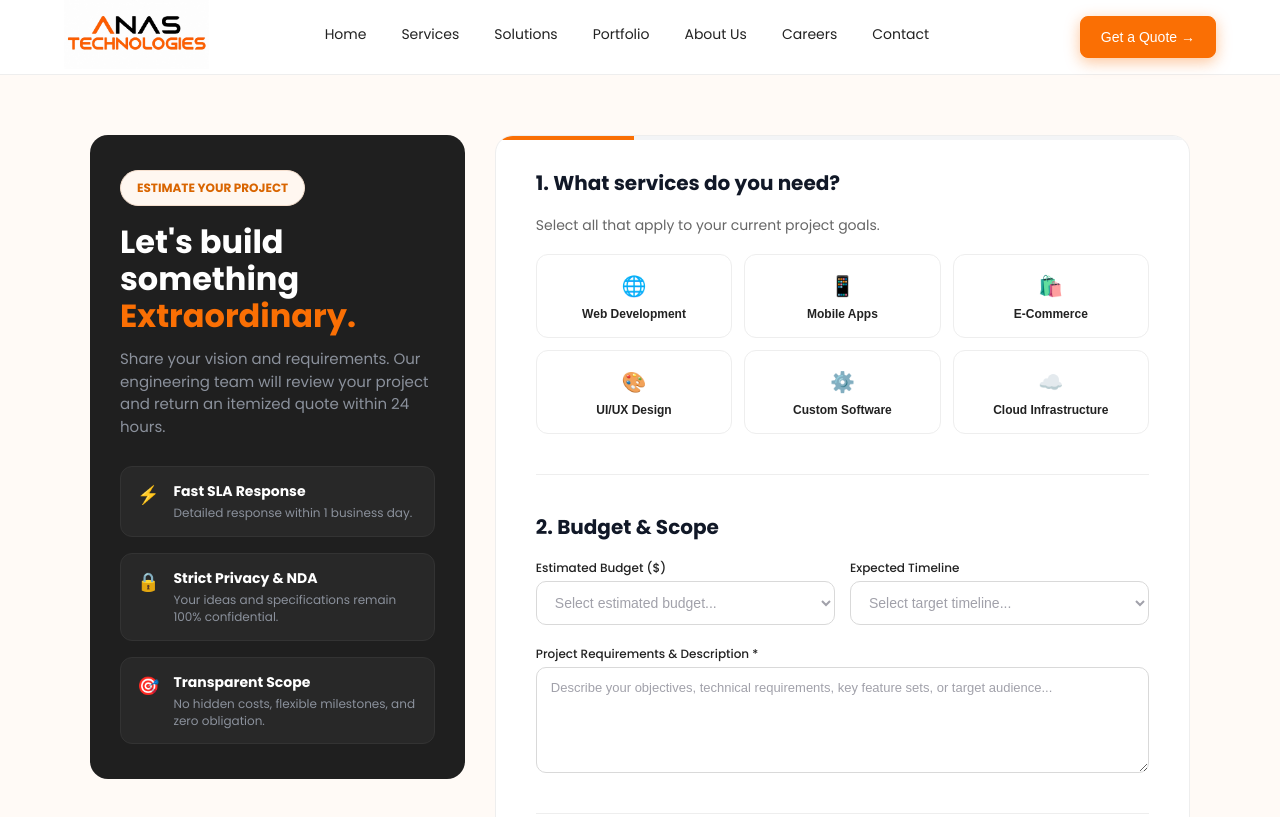
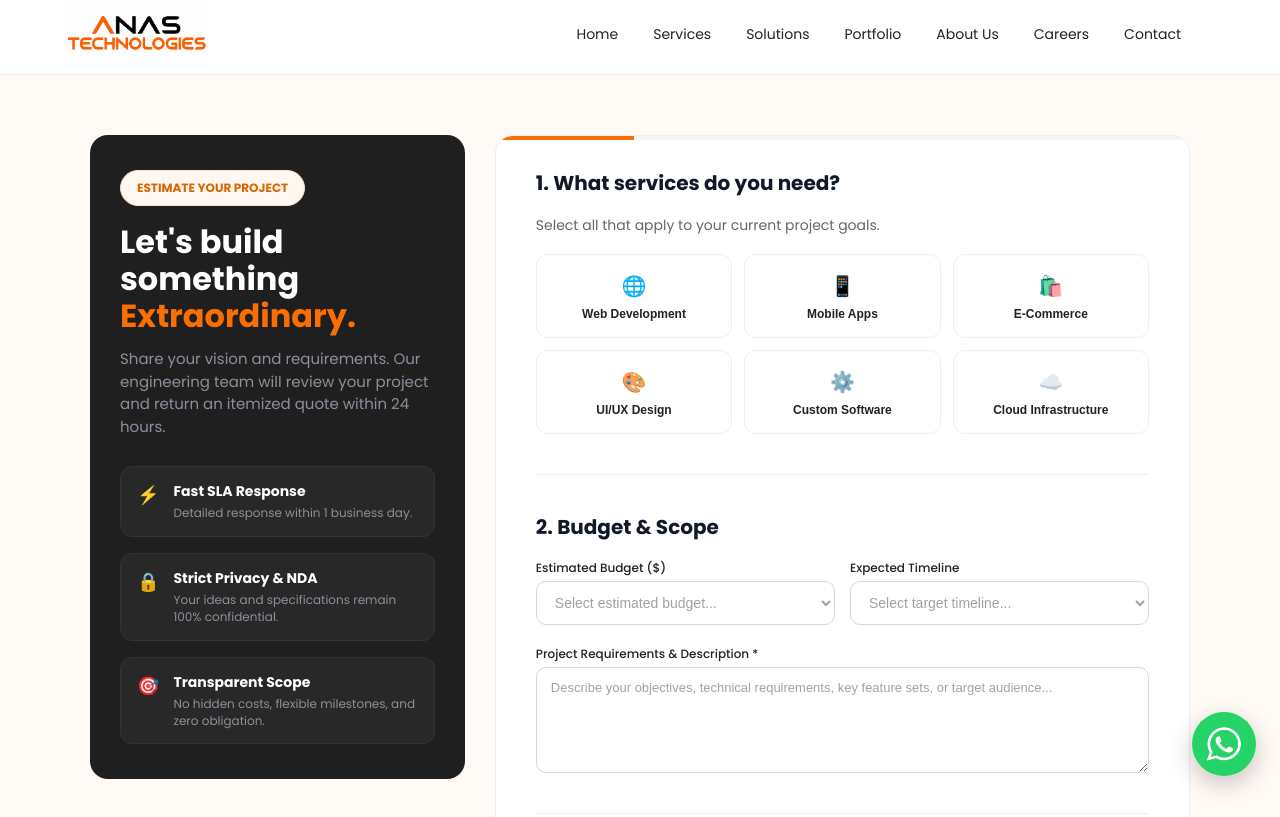
Before and after one commit to anas-technologies/anas-technologies-website, a plain HTML site: page quote.html in a window 1280 px wide. Shown: the top 817 px of the page. Drawn offline with Linux system fonts and the light colour scheme.

Commit message:
Update quote.html

```diff
--- a/quote.html
+++ b/quote.html
@@ -19,6 +19,7 @@
             <div class="logo">
                 <img src="images/logo.jpeg" alt="ANAS Technologies">
             </div>
+
 <div class="nav-links">
     <a href="index.html">Home</a>
     <a href="services.html">Services</a>
@@ -28,9 +29,7 @@
     <a href="careers.html">Careers</a>
     <a href="contact.html">Contact</a>
 </div>
-            <button class="quote-btn">
-                Get a Quote →
-            </button>
+
         </nav>
     </header>
 
@@ -333,5 +332,16 @@
 
     <script src="script.js"></script>
 
+<!-- Floating WhatsApp Button -->
+<a
+    href="https://wa.me/923299406401"
+    class="floating-whatsapp"
+    target="_blank"
+    rel="noopener noreferrer"
+    aria-label="Chat with us on WhatsApp"
+>
+    <img src="images/whatsapp-icon.png" alt="WhatsApp">
+</a>
+
 </body>
 </html>
```
Lines whose indentation alone changed are shown as unchanged.
